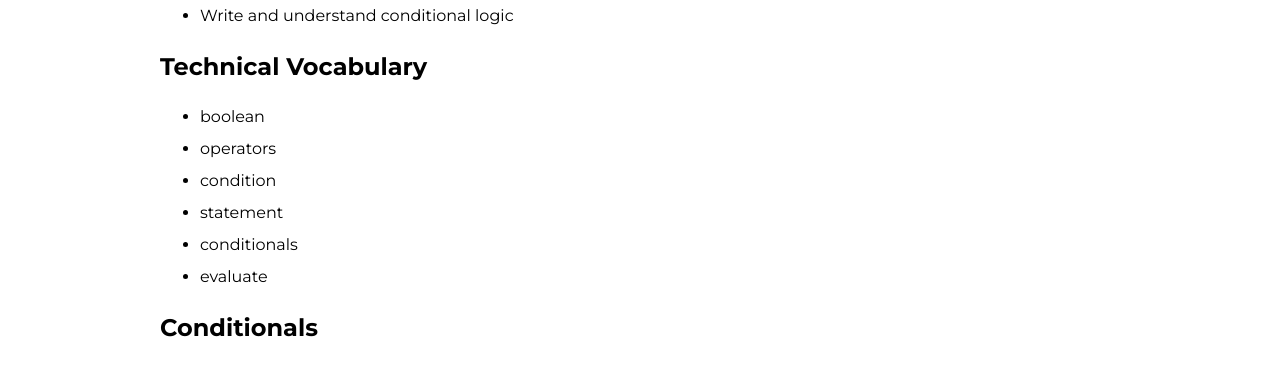
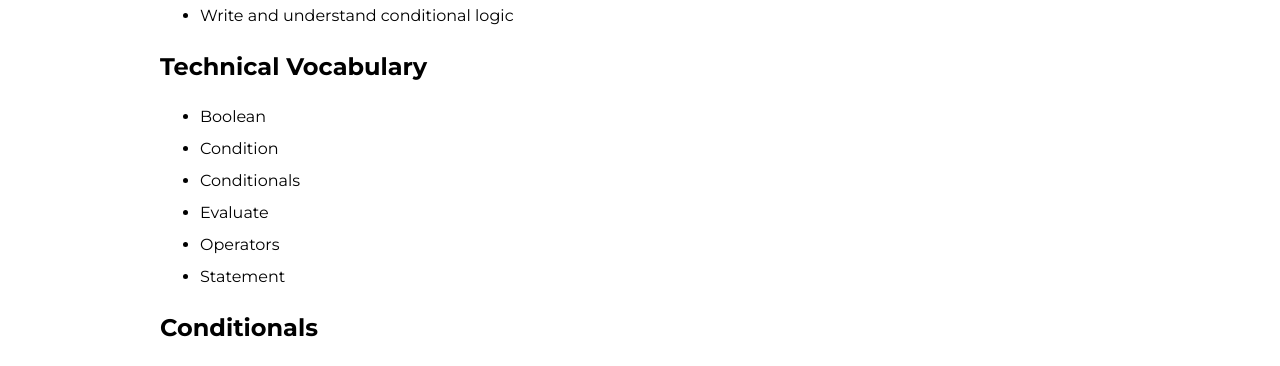
Before and after one commit to ameseee/kwk-curriculum-site, a Jekyll site: the page built from web-app/lessons/js-intermediate/index.md, in a window 1280 px wide and 900 px high. Shown: the part 290-656 px from the top of the window. Built offline with Jekyll 4.4.1, drawn with Linux system fonts in a browser that asks for light colours; nearby versions of some CDN libraries.

Commit message:
Capitalize vocab terms

```diff
--- a/web-app/lessons/js-intermediate/index.md
+++ b/web-app/lessons/js-intermediate/index.md
@@ -9,12 +9,12 @@ title: Intermediate JavaScript
 
 ## Technical Vocabulary
 
-- boolean
-- operators
-- condition
-- statement
-- conditionals
-- evaluate
+- Boolean
+- Condition
+- Conditionals
+- Evaluate
+- Operators
+- Statement
 
 ## Conditionals
 
```
